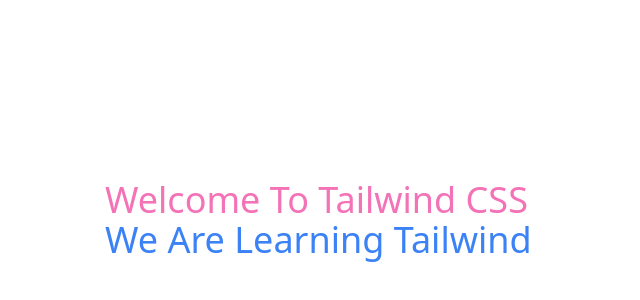
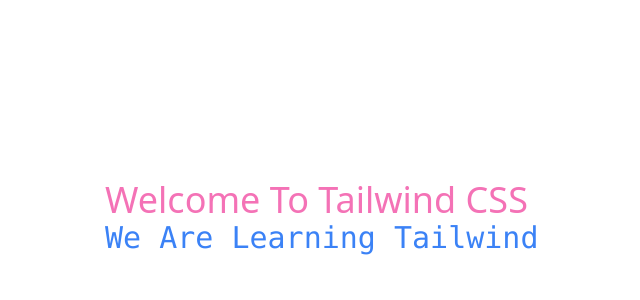
Before and after one commit to Fatiha26/learning-tailwind, a website: page index.html in a window 1280 px wide. Shown: the part 180-480 px from the top of the page, without its empty margins (215-855 px from the left). Drawn offline with Linux system fonts and the light colour scheme.

Commit message:
font-family and font-size

```diff
--- a/index.html
+++ b/index.html
@@ -11,7 +11,10 @@
 <body class="grid place-items-center h-screen">
      <div class="w-1/2 h-20 text-4xl text-pink-400 capitalize">
         welcome to tailwind CSS
-        <p class="capitalize text-blue-500">we are learning tailwind</p>
+        <p class="capitalize
+        text-blue-500
+        font-mono text-3xl"
+        >we are learning tailwind</p>
      </div>
 </body>
 </html>
```
Also changed, not shown: output.css.
